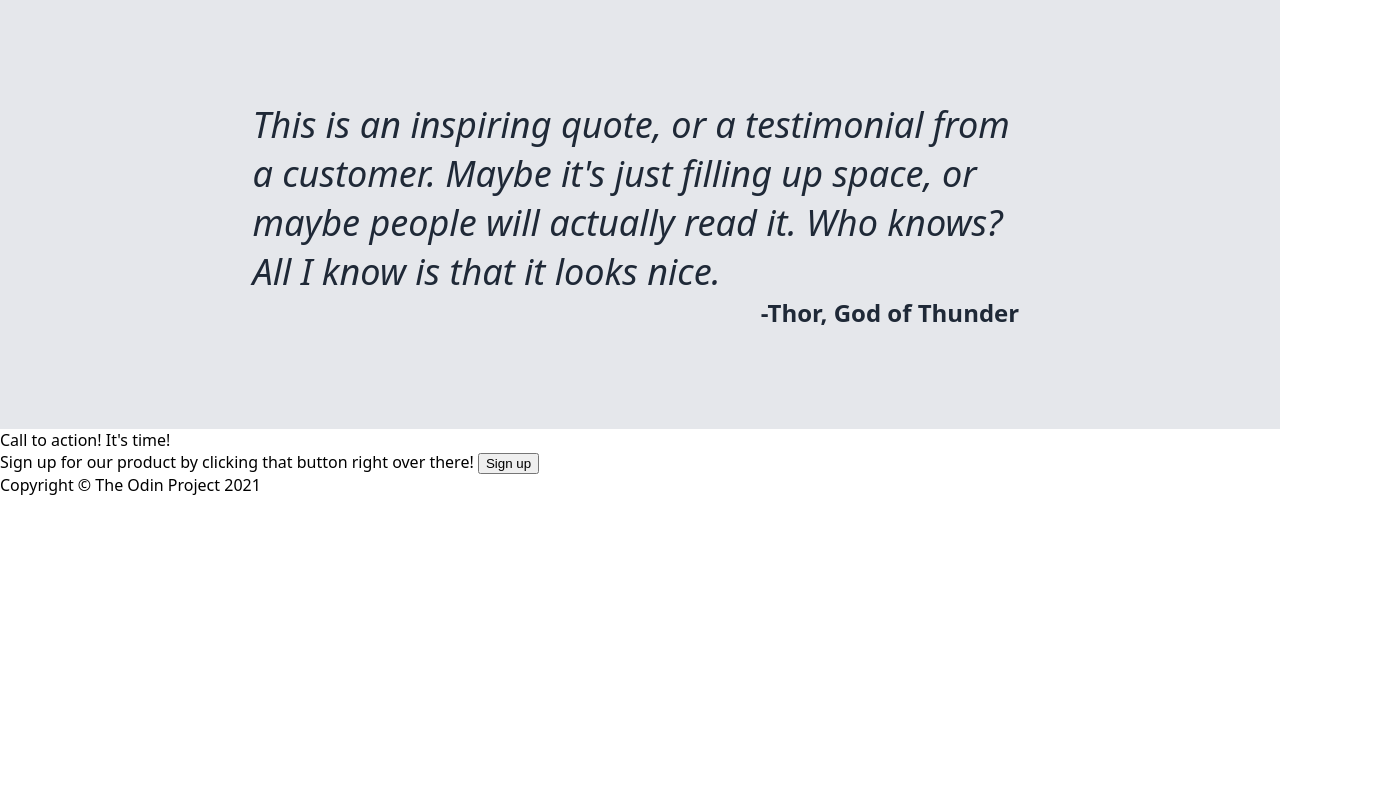
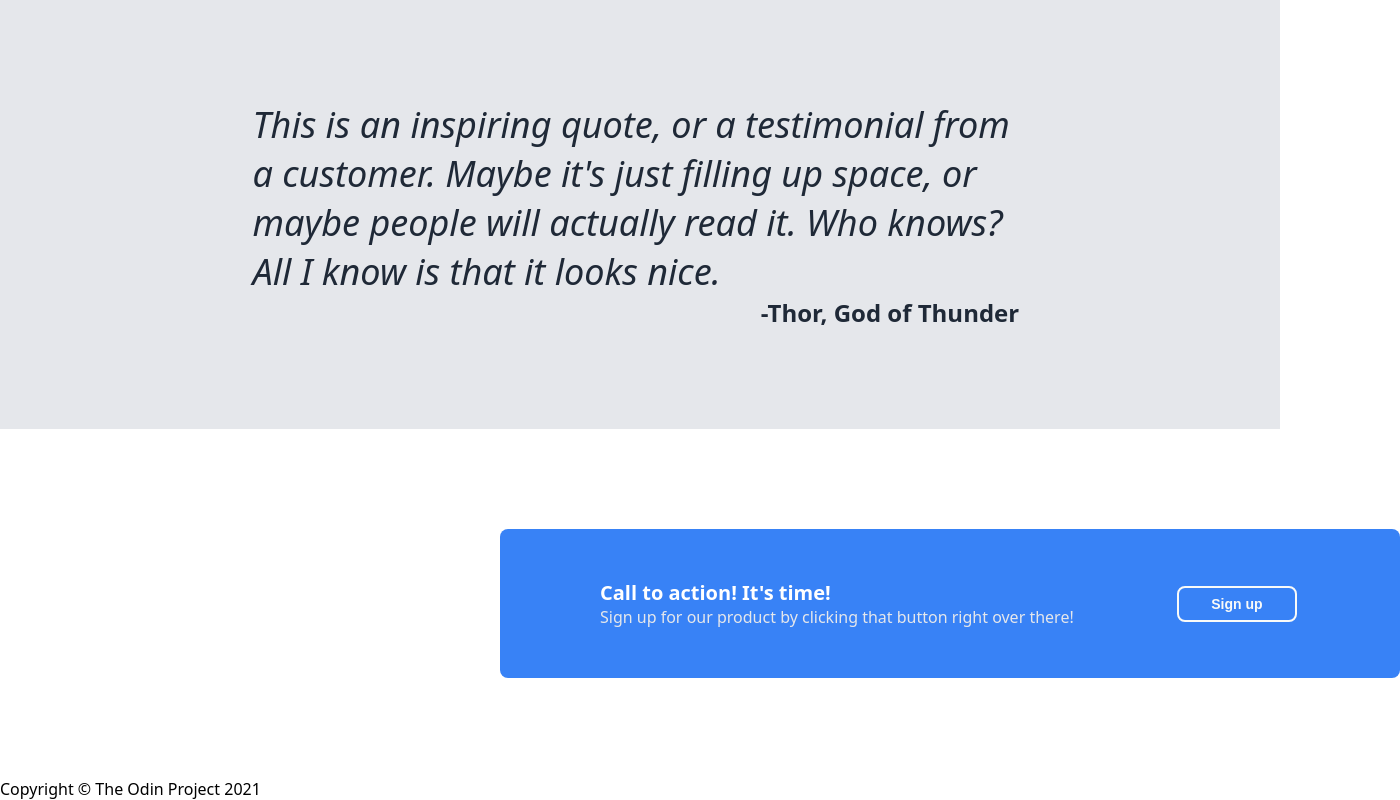
Before and after one commit to Hando28/landing-page, a plain HTML site: page index.html in a window 1280 px wide. Shown: the part 972-1772 px from the top of the page, 1400 px wide, since content can reach past the window. Before the commit the page ends 1468 px from the top, so only its background shows below. Drawn offline with Linux system fonts and the light colour scheme.

Commit message:
correct nesting in modal container, align content, stylize text and button elements

```diff
--- a/index.html
+++ b/index.html
@@ -55,14 +55,14 @@
         <div class="thor">-Thor, God of Thunder</div>
     </div>
 
-    <div class="container-4">
-        <div class="modal">
-            <div class="modal-header">Call to action! It's time!</div>
-            <div class="modal-info">Sign up for our product by clicking that button right over there!
-                <button class="modal-Sign-up">Sign up</button>
-            </div>
+
+    <div class="modal">
+        <div class="modal-header">Call to action! It's time!
+            <div class="modal-info">Sign up for our product by clicking that button right over there!</div>
         </div>
+        <button class="modal-Sign-up">Sign up</button>
     </div>
+
 
     <div class="footer">
         Copyright &copy; The Odin Project 2021
--- a/style.css
+++ b/style.css
@@ -62,13 +62,14 @@ a {
     margin-bottom: 12px;
 }
 
-.Sign-up {
+button.Sign-up {
     background-color: #3882f6;
     color: #f9faf8;
     border-style: none;
     border-radius: 8px;
     padding: 8px 32px;
     margin-bottom: 48px;
+    cursor: pointer;
 }
 
 .image-hold {
@@ -140,3 +141,38 @@ a {
     margin-left: 500px;
     margin-bottom: 100px;
 }
+
+.modal {
+    background-color: #3882f6;
+    color: white;
+    display: flex;
+    width: 700px;
+    border-radius: 8px;
+    padding: 50px 100px;
+    margin: 100px 500px;
+    gap: 100px;
+}
+
+.modal-header {
+    font-size: 20px;
+    font-weight: bolder;
+}
+
+.modal-info {
+    font-size: medium;
+    font-weight:400;
+    color: #e5e7eb;
+}
+
+button.modal-Sign-up {
+    background-color: #3882f6;
+    color: #f9faf8;
+    font-size: 14px;
+    font-weight: bolder;
+    border: 2px #f9faf8;
+    border-style: solid;
+    border-radius: 8px;
+    padding: 8px 32px;
+    cursor: pointer;
+    margin: auto;
+}
```
